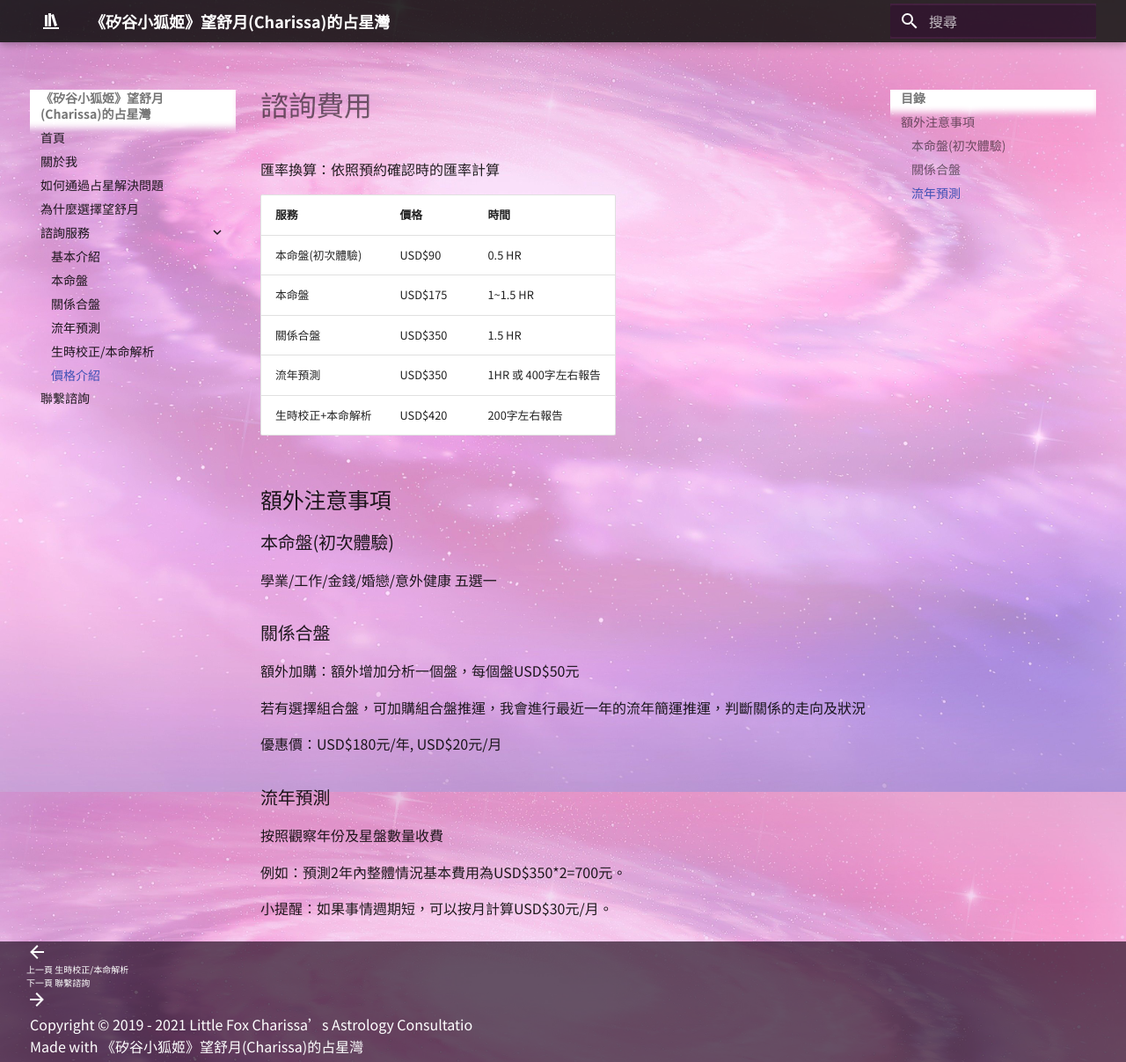
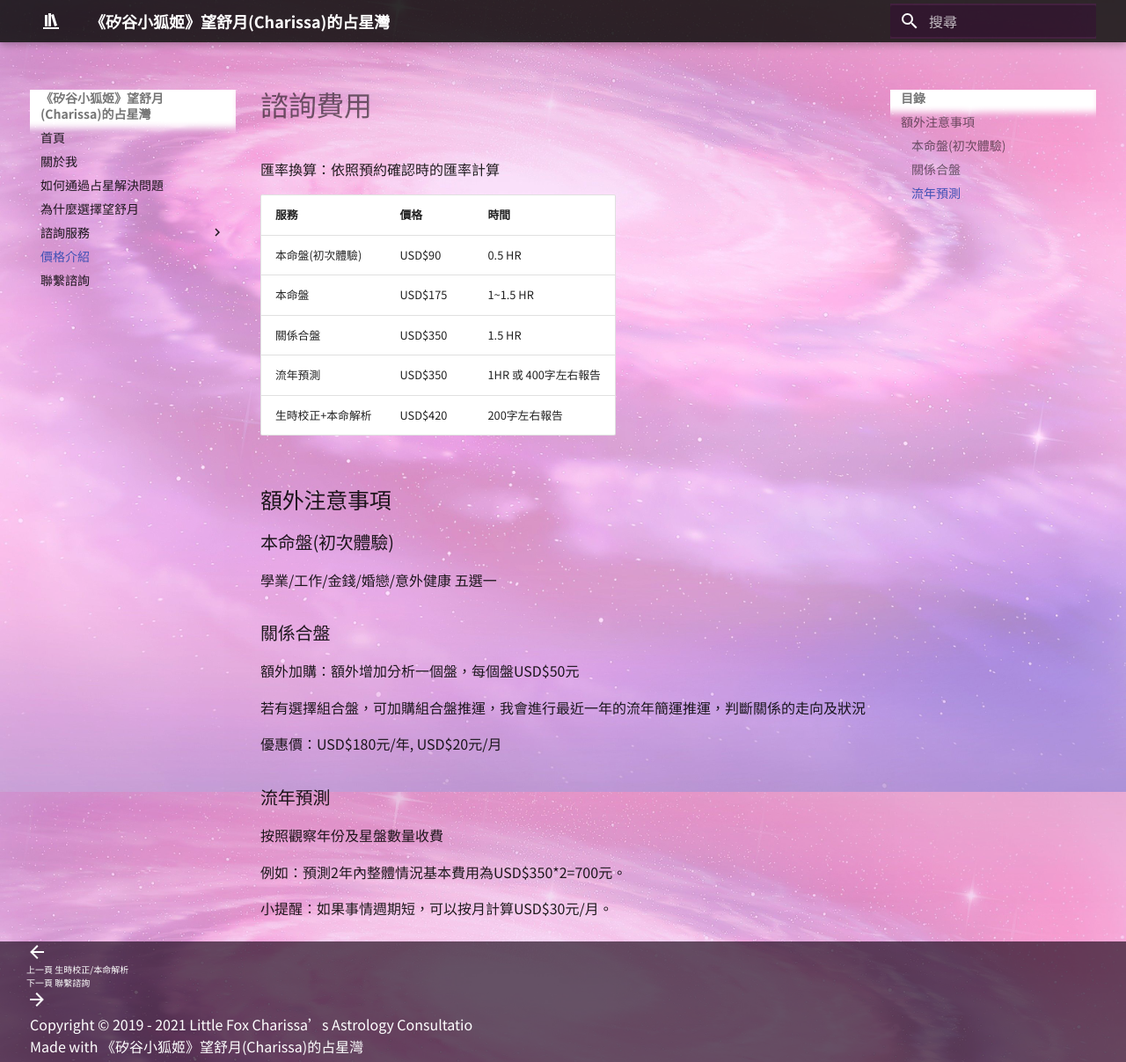
Before and after one commit to hwchiu/charissa_astrology, an MkDocs documentation site: the page built from docs/price.md, in a window 1280 px wide and 1207 px high. Shown: the whole window at 88% size. Built offline with MkDocs 1.6.1 and Material for MkDocs 9.7.7, drawn with Linux system fonts in a browser that asks for light colours; some of the changed lines change nothing that is shown.

Commit message:
Update table

```diff
--- a/mkdocs.yml
+++ b/mkdocs.yml
@@ -25,7 +25,7 @@ nav:
       - 關係合盤: service/composite.md
       - 流年預測: service/transit.md
       - 生時校正/本命解析: service/birth_rectification.md
-      - 價格介紹: service/price.md
+  - 價格介紹: price.md
   - 聯繫諮詢: contact.md
 markdown_extensions:
   - toc:
```
Also changed, not shown: docs/price.md (line endings or trailing spaces), 1 other file.
